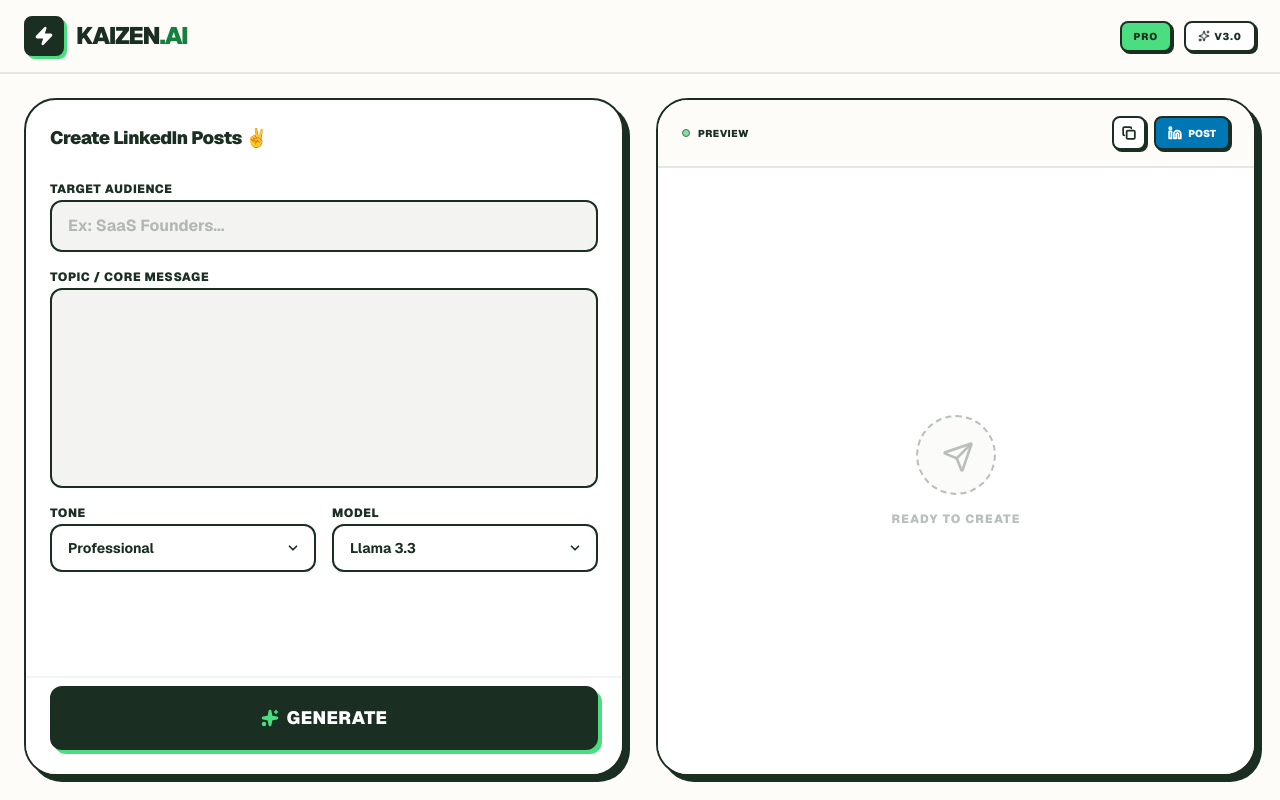
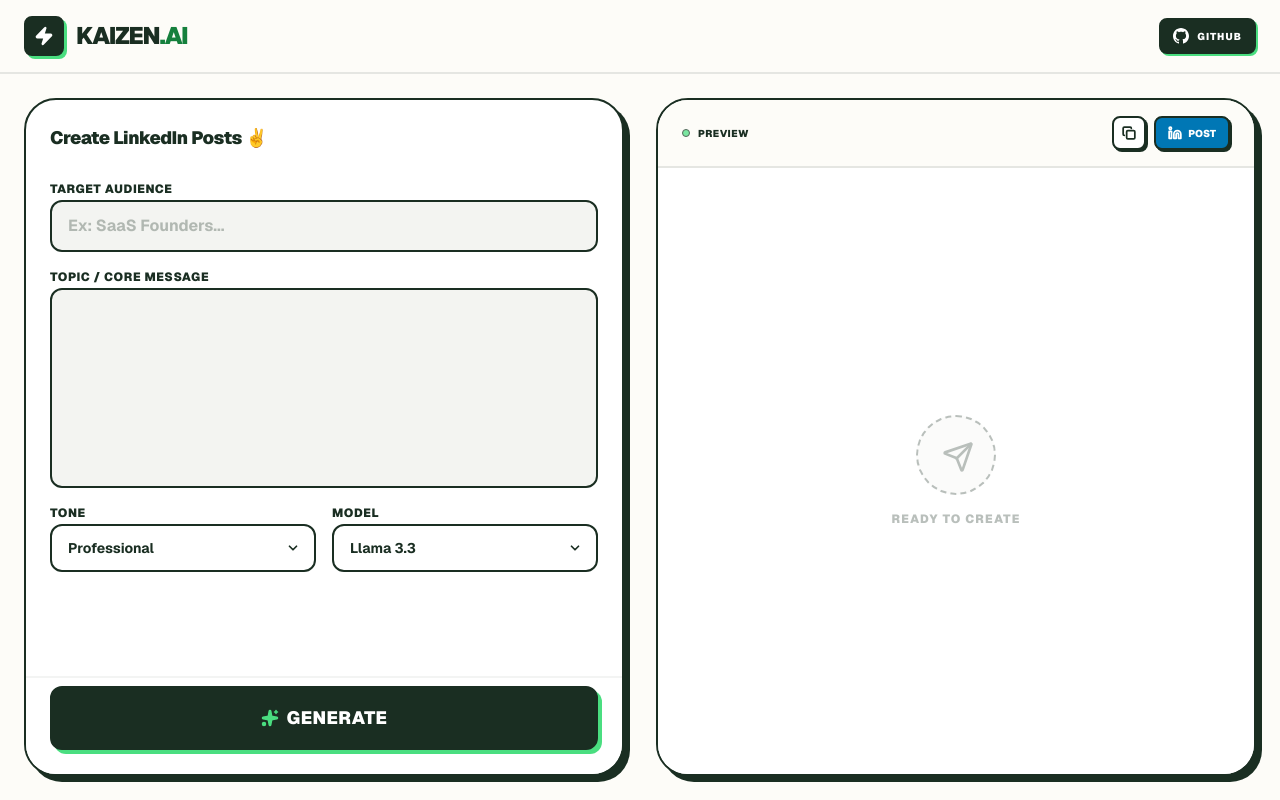
Before and after one commit to StarDust130/kaizen_ai, a Next.js app: page / in a window 1280 px wide. Built offline with nearby package versions, Linux system fonts and the light colour scheme.

Commit message:
Add GitHub link to KaizenAI component for easy access

```diff
--- a/app/page.tsx
+++ b/app/page.tsx
@@ -143,12 +143,17 @@
             </h1>
           </div>
           <div className="flex gap-3 text-[10px] font-black uppercase tracking-widest">
-            <span className="bg-[#4ADE80] px-3 py-1.5 rounded-lg border-2 border-[#1A2E22] shadow-[2px_2px_0px_#1A2E22]">
-              Pro
-            </span>
-            <span className="flex items-center gap-1 bg-white px-3 py-1.5 rounded-lg border-2 border-[#1A2E22] shadow-[2px_2px_0px_#1A2E22]">
-              <Sparkles size={12} /> V3.0
-            </span>
+            <a
+              href="https://github.com/StarDust130/kaizen_ai"
+              target="_blank"
+              rel="noopener noreferrer"
+              className="flex items-center gap-2 px-3 py-2 bg-[#1A2E22] text-white rounded-lg border-2 border-[#1A2E22] shadow-[2px_2px_0px_#4ADE80] hover:shadow-none hover:translate-x-[1px] hover:translate-y-[1px] transition-all"
+            >
+              <svg className="w-4 h-4" fill="currentColor" viewBox="0 0 24 24">
+                <path d="M12 0c-6.626 0-12 5.373-12 12 0 5.302 3.438 9.8 8.207 11.387.599.111.793-.261.793-.577v-2.234c-3.338.726-4.033-1.416-4.033-1.416-.546-1.387-1.333-1.756-1.333-1.756-1.089-.745.083-.729.083-.729 1.205.084 1.839 1.237 1.839 1.237 1.07 1.834 2.807 1.304 3.492.997.107-.775.418-1.305.762-1.604-2.665-.305-5.467-1.334-5.467-5.931 0-1.311.469-2.381 1.236-3.221-.124-.303-.535-1.524.117-3.176 0 0 1.008-.322 3.301 1.23.957-.266 1.983-.399 3.003-.404 1.02.005 2.047.138 3.006.404 2.291-1.552 3.297-1.23 3.297-1.23.653 1.653.242 2.874.118 3.176.77.84 1.235 1.911 1.235 3.221 0 4.609-2.807 5.624-5.479 5.921.43.372.823 1.102.823 2.222v 3.293c0 .319.192.694.801.576 4.765-1.589 8.199-6.086 8.199-11.386 0-6.627-5.373-12-12-12z" />
+              </svg>
+              GitHub
+            </a>
           </div>
         </div>
       </nav>
```
